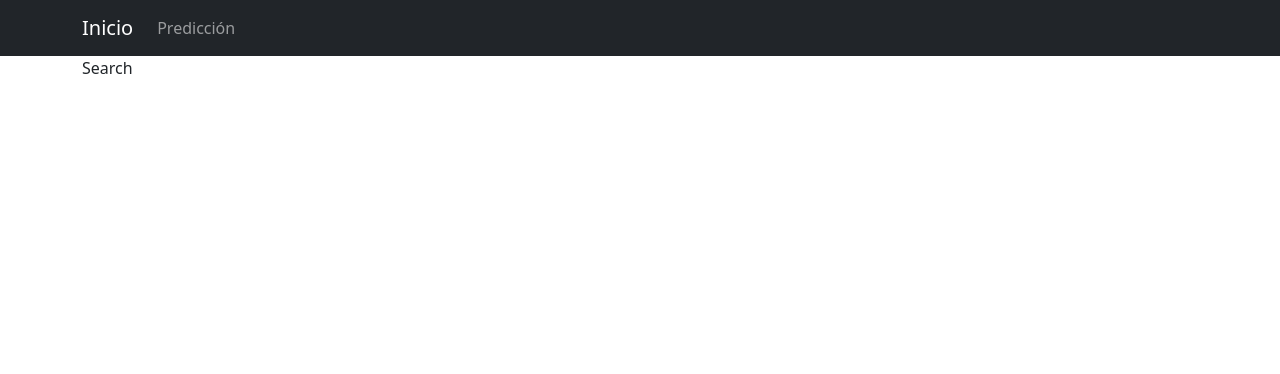
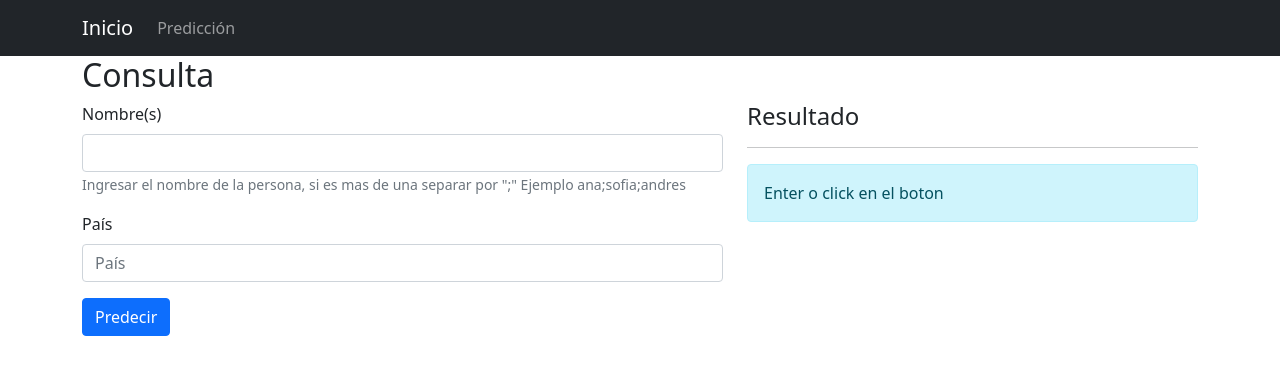
Before and after one commit to paolaMedina/test_react_agify, a React (Create React App) app: page /search in a window 1280 px wide. Shown: the top 374 px of the page. Built offline with nearby package versions, Linux system fonts and the light colour scheme.

Commit message:
request prediction

```diff
--- a/package.json
+++ b/package.json
@@ -6,6 +6,7 @@
     "@testing-library/jest-dom": "^5.14.1",
     "@testing-library/react": "^11.2.7",
     "@testing-library/user-event": "^12.8.3",
+    "axios": "^0.21.4",
     "bootstrap": "^5.1.0",
     "react": "^17.0.2",
     "react-bootstrap": "^2.0.0-beta.6",
--- a/src/components/about/About.js
+++ b/src/components/about/About.js
@@ -1,6 +1,17 @@
 import React from 'react';
-import { Container } from 'react-bootstrap';
+import { Container, Button, Row } from 'react-bootstrap';
 
 export const About = () => {
-  return <Container> About</Container>;
+  const go = () => console.log('/search');
+
+  return (
+    <Container>
+      <Row>About</Row>
+      <Row>
+        <Button variant="primary" onClick={go}>
+          Comenzar
+        </Button>
+      </Row>
+    </Container>
+  );
 };
--- a/src/components/search/Search.js
+++ b/src/components/search/Search.js
@@ -1,6 +1,66 @@
-import React from 'react';
-import { Container } from 'react-bootstrap';
+import React, { useState } from 'react';
+import { Container, Row, Col, Form, Button } from 'react-bootstrap';
+import { TableResponse } from './TableResponse';
+import { useForm } from '../../hooks/useForm';
+import { getPrediction } from '../../selectors/getPrediction';
 
 export const Search = () => {
-  return <Container>Search</Container>;
+  const [result, setResult] = useState([]);
+  const [formValues, handleInputChange] = useForm({
+    searchNames: '',
+    searchCountry: '',
+  });
+  const { searchNames, searchCountry } = formValues;
+
+  const handleSearch = async (e) => {
+    e.preventDefault();
+    const arraySearchNames = searchNames.split(';');
+    setResult(await getPrediction(arraySearchNames, searchCountry));
+  };
+
+  return (
+    <Container>
+      <h2>Consulta</h2>
+      <Row className="justify-content-md-center">
+        <Col xs={7}>
+          <Form onSubmit={handleSearch}>
+            <Form.Group className="mb-3" controlId="formBasicEmail">
+              <Form.Label>Nombre(s)</Form.Label>
+              <Form.Control
+                type="text"
+                placeholder=""
+                required
+                name="searchNames"
+                value={searchNames}
+                onChange={handleInputChange}
+              />
+              <Form.Text className="text-muted">
+                Ingresar el nombre de la persona, si es mas de una separar por ";" Ejemplo ana;sofia;andres
+              </Form.Text>
+            </Form.Group>
+
+            <Form.Group className="mb-3" controlId="formBasicPassword">
+              <Form.Label>País</Form.Label>
+              <Form.Control
+                type="text"
+                placeholder="País"
+                name="searchCountry"
+                value={searchCountry}
+                onChange={handleInputChange}
+              />
+            </Form.Group>
+            <Button variant="primary" type="submit">
+              Predecir
+            </Button>
+          </Form>
+        </Col>
+        <Col xs={5}>
+          <h4> Resultado </h4>
+          <hr />
+          {result.length === 0 && <div className="alert alert-info">Enter o click en el boton </div>}
+          {result.length > 0 && <TableResponse data={result} />}
+        </Col>
+      </Row>
+    </Container>
+  );
 };
--- /dev/null
+++ b/src/components/search/TableResponse.js
@@ -0,0 +1,35 @@
+import React from 'react';
+import PropTypes from 'prop-types';
+import { Container, Table } from 'react-bootstrap';
+
+const TableResponse = ({ data }) => {
+  return (
+    <Container>
+      <Table striped bordered hover>
+        <thead>
+          <tr>
+            <th>Nombre</th>
+            <th>Edad</th>
+          </tr>
+        </thead>
+        <tbody>
+          {data.map(({ name, age }, index) => (
+            <tr>
+              <td>{name}</td>
+              <td>{age}</td>
+            </tr>
+          ))}
+        </tbody>
+      </Table>
+    </Container>
+  );
+};
+
+TableResponse.propTypes = {
+  data: PropTypes.array,
+};
+TableResponse.defaultProps = {
+  data: [],
+};
+
+export { TableResponse };
--- /dev/null
+++ b/src/hooks/useForm.js
@@ -0,0 +1,18 @@
+import { useState } from 'react';
+
+export const useForm = (initialState = {}) => {
+  const [values, setValues] = useState(initialState);
+
+  const reset = () => {
+    setValues(initialState);
+  };
+
+  const handleInputChange = ({ target }) => {
+    setValues({
+      ...values,
+      [target.name]: target.value,
+    });
+  };
+
+  return [values, handleInputChange, reset];
+};
--- /dev/null
+++ b/src/selectors/getPrediction.js
@@ -0,0 +1,14 @@
+import axios from 'axios';
+
+export const getPrediction = async (names, country = '') => {
+  try {
+    const stringNames = names.reduce((prev, elem) => `${prev}name[]=${elem}&`, '');
+    const stringCountry = country !== '' ? `country_id=${country}` : '';
+
+    const res = await axios.get(`https://api.agify.io/?${stringNames + stringCountry}`);
+    return res.data;
+  } catch (error) {
+    console.error(error);
+    return [];
+  }
+};
```
Also changed, not shown: 1 other file (tests, documents, lock files or other folders).
